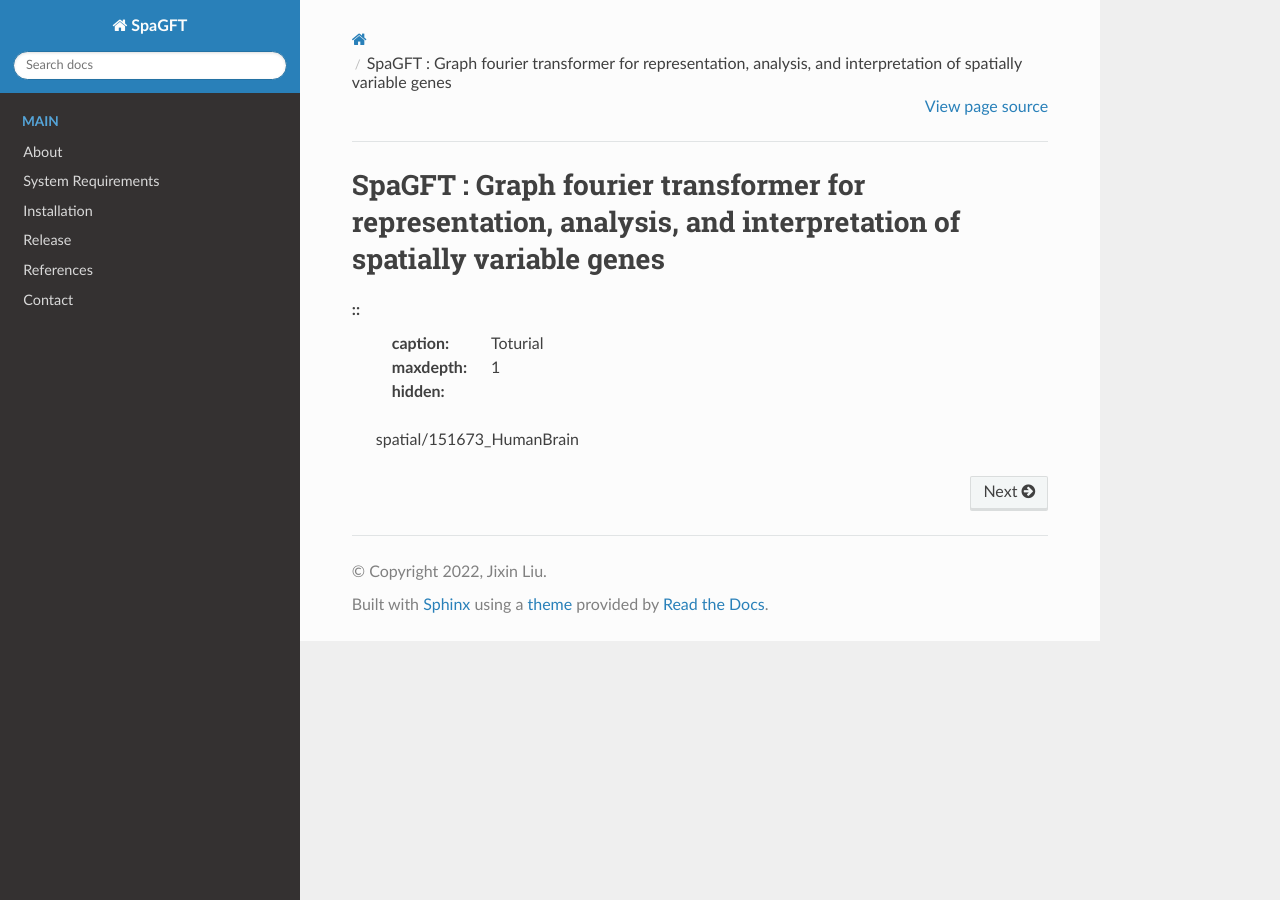
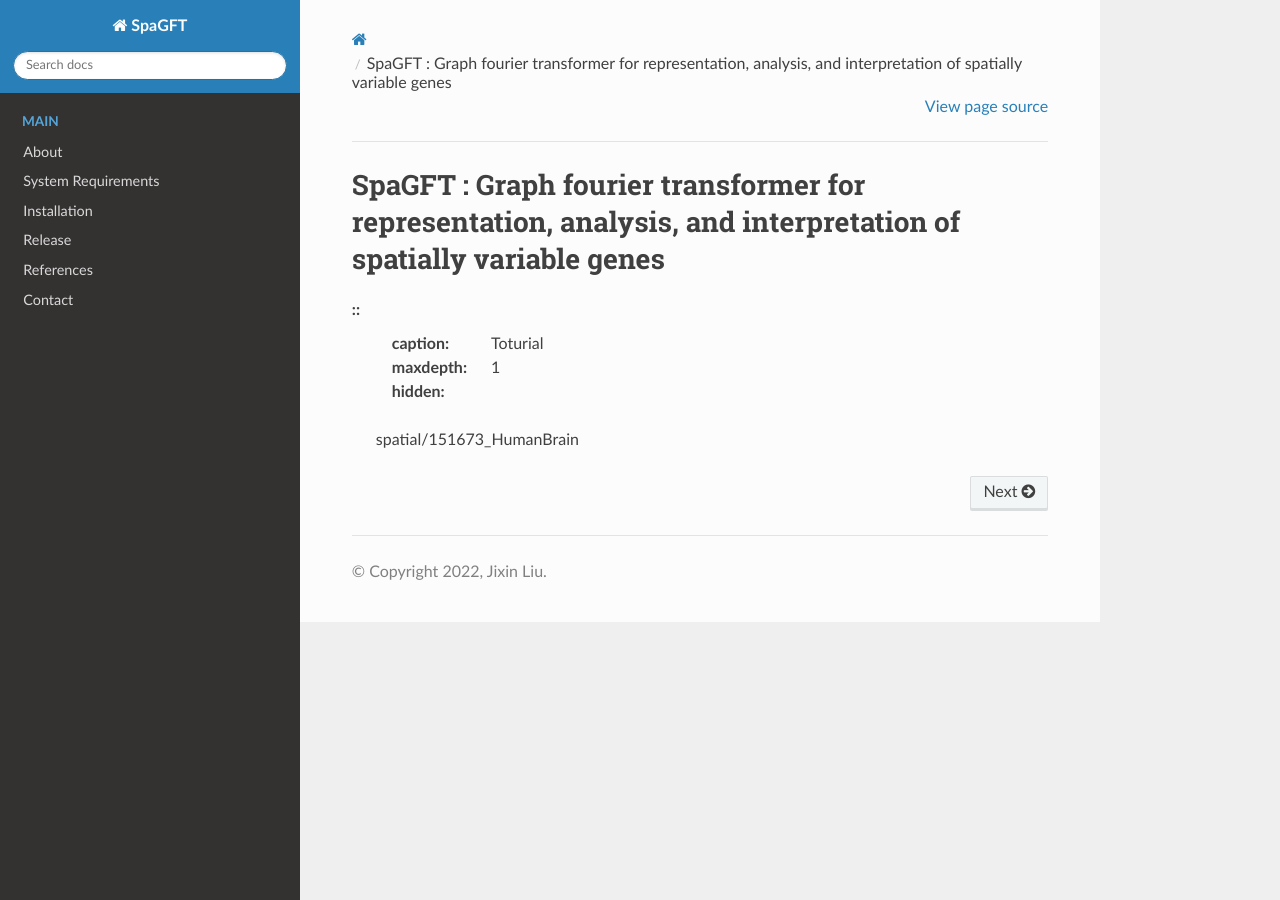
Before and after one commit to jxLiu-bio/SpaGFT, a Sphinx documentation site: the page built from source/index.rst, in a window 1280 px wide. Built offline with Sphinx 7.4.7 and the Read the Docs theme 2.0.0, drawn with Linux system fonts in a browser that asks for light colours; pages that are not in the unit, such as notebooks, are missing from menus.

Commit message:
Update conf.py

```diff
--- a/source/conf.py
+++ b/source/conf.py
@@ -61,3 +61,5 @@ html_theme = 'sphinx_rtd_theme'
 # relative to this directory. They are copied after the builtin static files,
 # so a file named "default.css" will overwrite the builtin "default.css".
 html_static_path = ['_static']
+html_show_sphinx = False
+html_logo = '_static/img/SpaGFT_Logo.svg'
```
